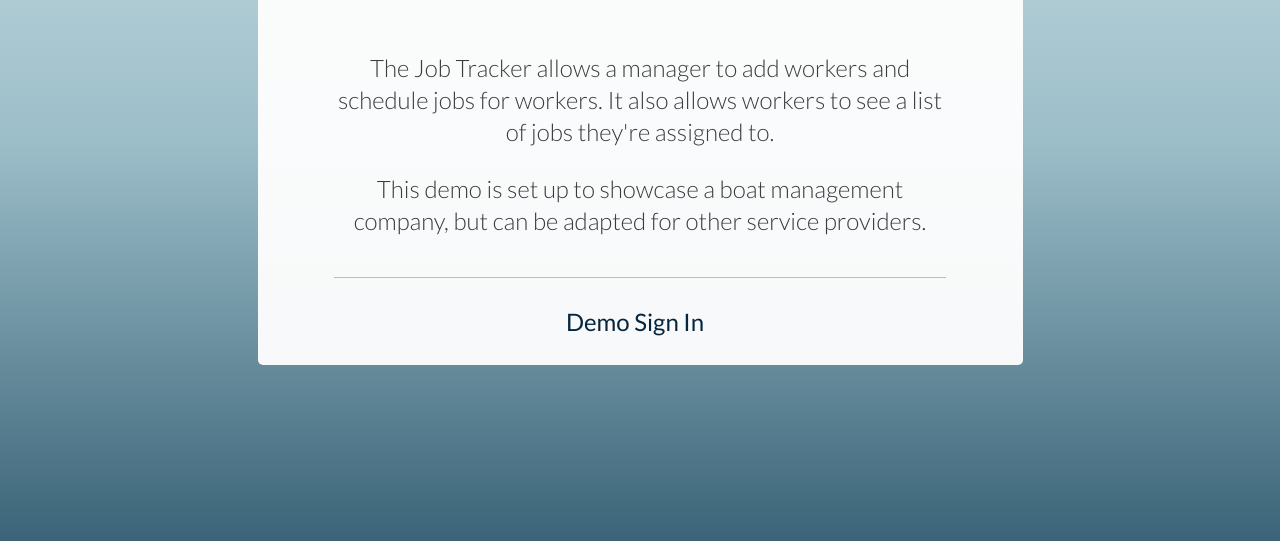
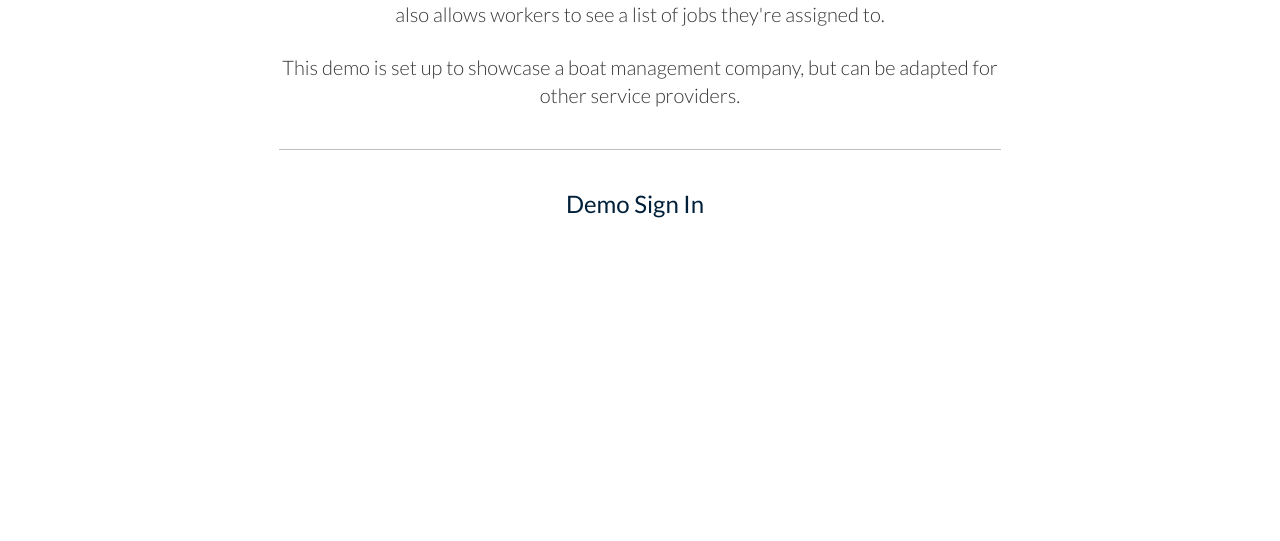
Before and after one commit to jes-a/job-tracker-node-capstone, a website: page public/index.html in a window 1280 px wide. Shown: the part 259-800 px from the top of the page. Drawn offline with nearby package versions, Linux system fonts and the light colour scheme; some icons are missing.

Commit message:
Update login screen styles

```diff
--- a/public/client.js
+++ b/public/client.js
@@ -282,7 +282,7 @@ function populateWorkerProfileScreen(worker) {
 $(document).ready(function() {
     $('#landing-screen').show();
     $('#login-screen').hide();
-    $('html').removeClass('white-bg');
+    $('html').addClass('white-bg');
     $('.js-menu-btn').hide();
     $('.js-menu').hide();
     $('#admin-home').hide();
--- a/public/css/style.css
+++ b/public/css/style.css
@@ -49,7 +49,7 @@ A short set of CSS rules that resets the styling of all HTML elements to a consi
 }
 
 html {
-    height: 100%;
+    /* height: 100%; */
     -webkit-background-size: cover;
     -moz-background-size: cover;
     -o-background-size: cover;
@@ -405,22 +405,8 @@ button {
 
 /* Style for Landing Screen */
 
-#landing-screen {
-    margin-top: 70px;
-}
-
-#landing-section {
-    max-width: 90%;
-    margin: 0 auto;
-    background-color: #ffffff;
-    border-radius: 5px;
-    opacity: 0.95;
-}
-
 .landing-top {
     background: #002039;
-    border-top-left-radius: 5px;
-    border-top-right-radius: 5px;
     margin: 0 auto;
     padding: 25px;
 }
@@ -437,22 +423,22 @@ button {
 }
 
 #landing-content {
-    max-width: 80%;
+    max-width: 85%;
     text-align: center;
-    margin: 25px auto;
-    padding: 30px 0;
+    margin: 30px auto;
+    padding: 15px 0;
 }
 
 #landing-content p {
     color: #363636;
     padding-bottom: 25px;
-    font-size: 1.5rem;
-    line-height: 2rem;
+    font-size: 1.25rem;
+    line-height: 1.75rem;
 }
 
 .landing-link {
     border-top: 1px solid #BFBFBF;
-    padding-top: 30px;
+    padding-top: 40px;
     margin-top: 15px;
     font-size: 1.5rem;
     font-weight: 400;
@@ -468,7 +454,7 @@ button {
 /* Style for Login Screen */
 
 #login-screen {
-    margin-top: 70px;
+    margin-top: 20px;
 }
 
 #login-section {
@@ -482,6 +468,7 @@ button {
 
 #login-section h1 {
     padding: 0;
+    margin:  .5rem;
 }
 
 .center {
@@ -506,7 +493,7 @@ button {
     max-width: 90%;
     text-align: center;
     margin: 0 auto 30px;
-    padding: 20px 0;
+    padding: 10px 0;
     border-top: 1px solid #BFBFBF;
     border-bottom: 1px solid #BFBFBF;
 }
```
